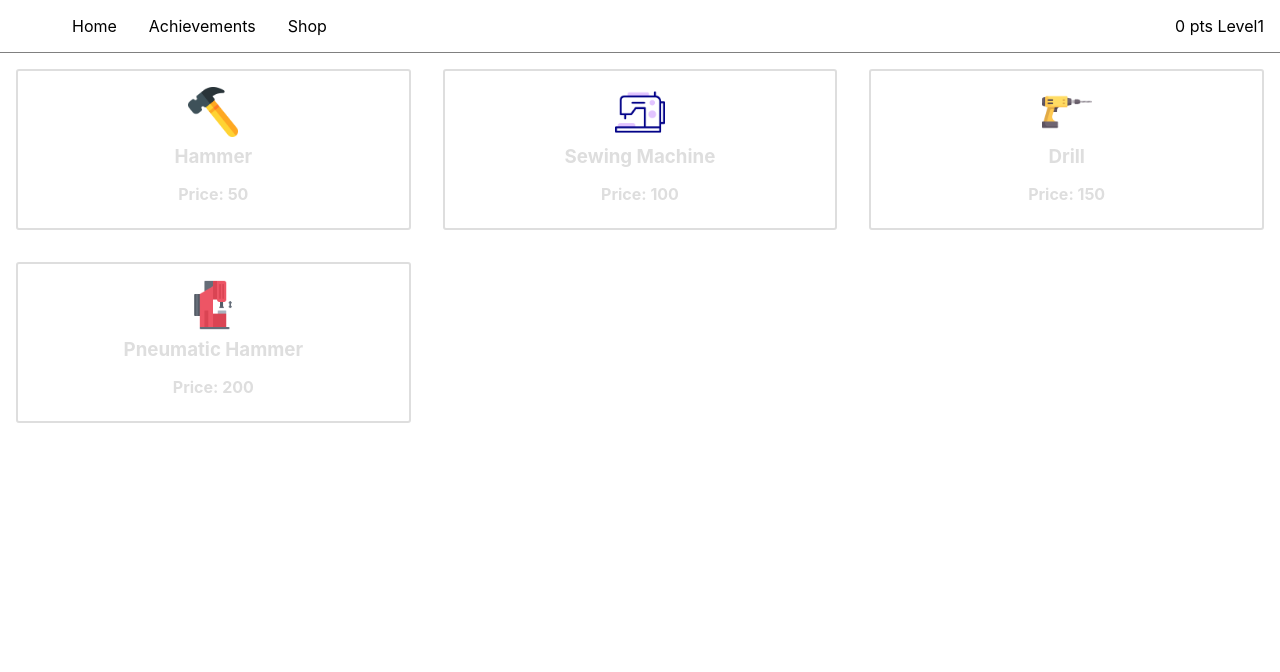
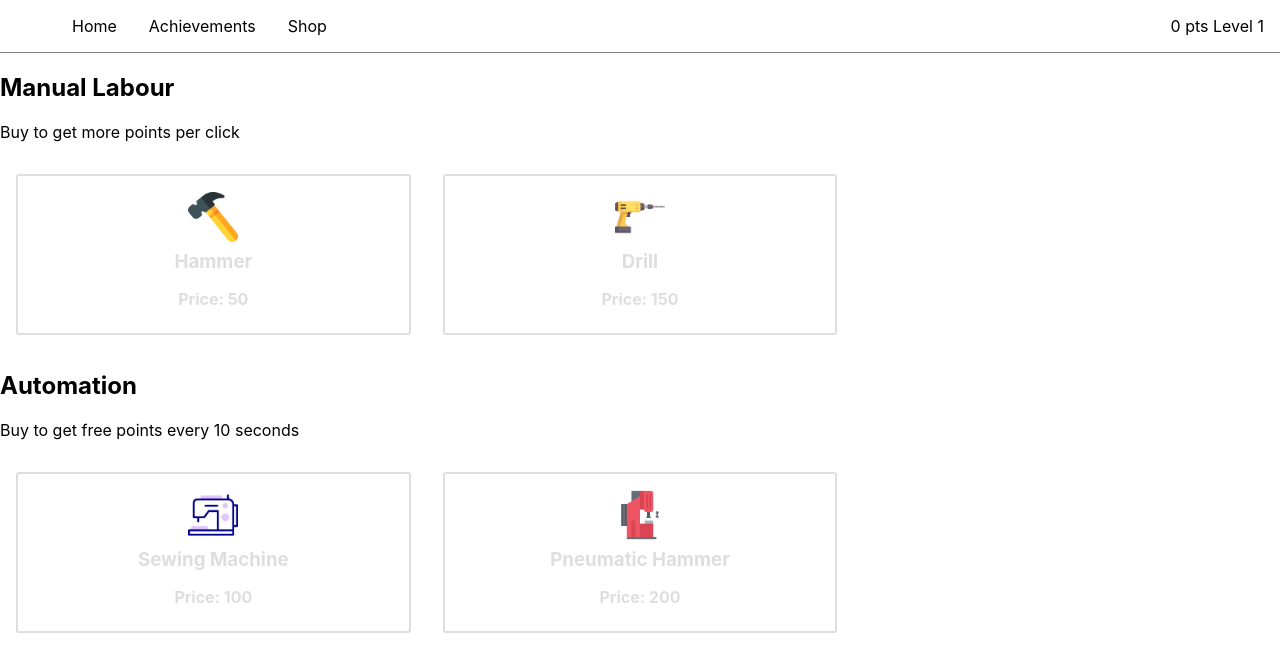
Before and after one commit to magiqfoxx/cookie-crumble, a React (Create React App) app: page /shop in a window 1280 px wide. Shown: the top 672 px of the page. Built offline with nearby package versions, Linux system fonts and the light colour scheme.

Commit message:
Divided machines into manual and automatic

```diff
--- a/src/components/App.tsx
+++ b/src/components/App.tsx
@@ -5,7 +5,7 @@ import styled from "styled-components";
 import "./App.css";
 
 import { getTotalPower } from "../helpers";
-import { selectOwned } from "../features/machines/machinesSlice";
+import { selectOwnedAutomatic } from "../features/machines/machinesSlice";
 import Home from "./Home";
 import Achievements from "./Achievements/Achievements";
 import Shop from "./Shop";
@@ -43,20 +43,19 @@ const Header = styled.header`
 
 export interface AppProps {}
 
-const App: React.SFC<AppProps> = () => {
-  const owned = useSelector(selectOwned);
+const App: React.FunctionComponent<AppProps> = () => {
+  const ownedAutomatic = useSelector(selectOwnedAutomatic);
   const dispatch = useDispatch();
 
   useEffect(() => {
     const machinePoints = setInterval(() => {
-      const totalPower = getTotalPower(owned);
+      const totalPower = getTotalPower(ownedAutomatic);
       dispatch(increment(totalPower));
-      console.log("hello");
     }, 10000);
     return () => {
       clearInterval(machinePoints);
     };
-  }, [owned, dispatch]);
+  }, [ownedAutomatic, dispatch]);
   return (
     <Router>
       <div>
--- a/src/components/Home.tsx
+++ b/src/components/Home.tsx
@@ -2,10 +2,11 @@ import React from "react";
 import { useDispatch, useSelector } from "react-redux";
 import styled from "styled-components";
 
-import { selectMostPowerfulOwned } from "../features/machines/machinesSlice";
+import { selectMostPowerfulManual } from "../features/machines/machinesSlice";
 import { increment, reset } from "../features/points/pointsSlice";
 
 import CookieImg from "../assets/cookie.png";
+import { availableManual } from "../data";
 
 const cursors = {
   hand: "cursors/hand.png",
@@ -29,6 +30,7 @@ const Main = styled.main`
   display: flex;
   flex-direction: column;
   justify-content: center;
+  align-items: center;
   h2 {
     margin: 1rem auto;
   }
@@ -36,16 +38,18 @@ const Main = styled.main`
 
 const Home = () => {
   const dispatch = useDispatch();
-  const mostPowerfulOwned = useSelector(selectMostPowerfulOwned);
+  const mostPowerfulManual = useSelector(selectMostPowerfulManual);
 
   return (
     <Main>
       <h2>This is how the cookie crumbles!</h2>
       <Button
-        onClick={() => dispatch(increment(1))}
-        cursor={cursors[mostPowerfulOwned]}
+        onClick={() =>
+          dispatch(increment(availableManual[mostPowerfulManual].power))
+        }
+        cursor={cursors[mostPowerfulManual]}
       >
-        <img src={CookieImg} alt="{mostPowerfulOwned}" />
+        <img src={CookieImg} alt="{mostPowerfulManual}" />
         <Text>Click</Text>
       </Button>
       <button onClick={() => dispatch(reset())}>Reset</button>
--- a/src/components/Shop/Shop.tsx
+++ b/src/components/Shop/Shop.tsx
@@ -5,9 +5,10 @@ import styled from "styled-components";
 import { availableMachines } from "../../data";
 import { selectPoints } from "../../features/points/pointsSlice";
 import {
+  Machine,
   buy,
-  Machine,
-  selectOwned,
+  selectOwnedManual,
+  selectOwnedAutomatic,
 } from "../../features/machines/machinesSlice";
 import Card from "../common/Card";
 import Hammer from "../../assets/hammer.png";
@@ -24,7 +25,8 @@ const Grid = styled.div`
 
 const Shop = () => {
   const points = useSelector(selectPoints);
-  const owned = useSelector(selectOwned);
+  const ownedManual = useSelector(selectOwnedManual);
+  const ownedAutomatic = useSelector(selectOwnedAutomatic);
   const dispatch = useDispatch();
   const buyMachine = (machine: Machine) => {
     availableMachines[machine].price <= points
@@ -32,13 +34,16 @@ const Shop = () => {
       : alert("Too expensive!");
   };
   return (
+    <>
+      <h2>Manual Labour</h2>
+      <p>Buy to get more points per click</p>
       <Grid>
         <Card
           selected={
-          !owned.includes("hammer") &&
+            !ownedManual.includes("hammer") &&
             availableMachines["hammer"].price <= points
           }
-        active={owned.includes("hammer")}
+          active={ownedManual.includes("hammer")}
           img={Hammer}
           onClick={() => buyMachine("hammer")}
           title=""
@@ -46,12 +51,29 @@ const Shop = () => {
           <h3>Hammer</h3>
           <h4>Price: {availableMachines["hammer"].price}</h4>
         </Card>
+
         <Card
           selected={
-          !owned.includes("sewingMachine") &&
+            !ownedManual.includes("drill") &&
+            availableMachines["drill"].price <= points
+          }
+          active={ownedManual.includes("drill")}
+          img={Drill}
+          onClick={() => buyMachine("drill")}
+        >
+          <h3> Drill</h3>
+          <h4>Price: {availableMachines["drill"].price}</h4>
+        </Card>
+      </Grid>
+      <h2>Automation</h2>
+      <p>Buy to get free points every 10 seconds</p>
+      <Grid>
+        <Card
+          selected={
+            !ownedAutomatic.includes("sewingMachine") &&
             availableMachines["sewingMachine"].price <= points
           }
-        active={owned.includes("sewingMachine")}
+          active={ownedAutomatic.includes("sewingMachine")}
           img={SewingMachine}
           onClick={() => buyMachine("sewingMachine")}
         >
@@ -60,21 +82,10 @@ const Shop = () => {
         </Card>
         <Card
           selected={
-          !owned.includes("drill") && availableMachines["drill"].price <= points
-        }
-        active={owned.includes("drill")}
-        img={Drill}
-        onClick={() => buyMachine("drill")}
-      >
-        <h3> Drill</h3>
-        <h4>Price: {availableMachines["drill"].price}</h4>
-      </Card>
-      <Card
-        selected={
-          !owned.includes("pneumaticHammer") &&
+            !ownedAutomatic.includes("pneumaticHammer") &&
             availableMachines["pneumaticHammer"].price <= points
           }
-        active={owned.includes("pneumaticHammer")}
+          active={ownedAutomatic.includes("pneumaticHammer")}
           img={PneumaticHammer}
           onClick={() => buyMachine("pneumaticHammer")}
         >
@@ -82,6 +93,7 @@ const Shop = () => {
           <h4>Price: {availableMachines["pneumaticHammer"].price}</h4>
         </Card>
       </Grid>
+    </>
   );
 };
 
--- a/src/components/Stats.tsx
+++ b/src/components/Stats.tsx
@@ -1,5 +1,5 @@
 import React from "react";
-import { useSelector, useDispatch } from "react-redux";
+import { useSelector } from "react-redux";
 
 import { getLevel } from "../helpers";
 import { selectPoints } from "../features/points/pointsSlice";
@@ -10,7 +10,7 @@ const Stats = () => {
   return (
     <span>
       <span>{points} pts </span>
-      <span>Level{getLevel(points)}</span>
+      <span>Level {getLevel(points)}</span>
     </span>
   );
 };
--- a/src/data.ts
+++ b/src/data.ts
@@ -1,22 +1,25 @@
-export const availableMachines = {
+export const availableManual = {
     hand: {
         price: 0,
-        power: 0
+        power: 1 //per click
     },
     hammer: {
         price: 50,
-        power: 10, //per 10s
+        power: 2, //per click
     },
+    drill: {
+        price: 150,
+        power: 5 //per click
+    },
+};
+export const availableAutomatic = {
     sewingMachine: {
         price: 100,
         power: 20 //per 10s
-    },
-    drill: {
-        price: 150,
-        power: 30 //per 10s
     },
     pneumaticHammer: {
         price: 200,
         power: 40 //per 10s
     },
 };
+export const availableMachines = { ...availableManual, ...availableAutomatic }
--- a/src/features/machines/machinesSlice.tsx
+++ b/src/features/machines/machinesSlice.tsx
@@ -1,22 +1,23 @@
 import { createSlice } from "@reduxjs/toolkit";
 import { RootState } from "../../store";
 
-import { availableMachines } from "../../data";
+import { availableManual, availableMachines } from "../../data";
 
-export type Machine =
-  | "hand"
-  | "hammer"
-  | "sewingMachine"
-  | "drill"
-  | "pneumaticHammer";
+export type AutomaticMachine = "sewingMachine" | "pneumaticHammer";
+type ManualMachine = "hand" | "hammer" | "drill";
+export type Machine = AutomaticMachine | ManualMachine;
 
 interface MachinesState {
-  owned: Array<Machine>;
+  ownedManual: Array<ManualMachine>;
+  ownedAutomatic: Array<AutomaticMachine>;
 }
 
 const initialState: MachinesState = {
-  owned: localStorage.getItem("machines")
-    ? JSON.parse(localStorage.getItem("machines")!)
+  ownedManual: localStorage.getItem("manualMachines")
+    ? JSON.parse(localStorage.getItem("manualMachines")!)
+    : [],
+  ownedAutomatic: localStorage.getItem("automaticMachines")
+    ? JSON.parse(localStorage.getItem("automaticMachines")!)
     : [],
 };
 
@@ -24,26 +25,42 @@ export const machinesSlice = createSlice({
   name: "machines",
   initialState,
   reducers: {
-    buy: (state, { payload }: { payload: Machine }) => {
-      if (!state.owned.includes(payload)) {
-        const newMachineList = [...state.owned, payload];
-        state.owned = newMachineList;
-        localStorage.setItem("machines", JSON.stringify(newMachineList));
+    buy: (
+      state,
+      { payload }: { payload: ManualMachine | AutomaticMachine }
+    ) => {
+      if (payload === "sewingMachine" || payload === "pneumaticHammer") {
+        //automatic
+        if (!state.ownedAutomatic.includes(payload)) {
+          const newAutomaticList = [...state.ownedAutomatic, payload];
+          state.ownedAutomatic = newAutomaticList;
+          localStorage.setItem(
+            "automaticMachines",
+            JSON.stringify(newAutomaticList)
+          );
+        }
+      } else {
+        if (!state.ownedManual.includes(payload)) {
+          const newManualList = [...state.ownedManual, payload];
+          state.ownedManual = newManualList;
+          localStorage.setItem("manualMachines", JSON.stringify(newManualList));
+        }
       }
     },
   },
-  extraReducers: {},
 });
 
 export const { buy } = machinesSlice.actions;
 
-export const selectOwned = (state: RootState) => state.machines.owned;
-export const selectMostPowerfulOwned = (state: RootState) => {
-  let mostPowerful: Machine = "hand";
-  state.machines.owned.forEach((machine) => {
-    if (
-      availableMachines[machine].power > availableMachines[mostPowerful].power
-    ) {
+export const selectOwnedManual = (state: RootState) =>
+  state.machines.ownedManual;
+export const selectOwnedAutomatic = (state: RootState) =>
+  state.machines.ownedAutomatic;
+
+export const selectMostPowerfulManual = (state: RootState) => {
+  let mostPowerful: ManualMachine = "hand";
+  state.machines.ownedManual.forEach((machine) => {
+    if (availableManual[machine].power > availableManual[mostPowerful].power) {
       mostPowerful = machine;
     }
   });
@@ -56,8 +73,8 @@ export const selectCanBeBought = (
 ) => {
   return points > availableMachines[machine].price ? true : false;
 };
-export const isOwned = (state: RootState, machine: Machine) => {
-  return state.machines.owned.includes(machine) ? true : false;
-};
+// export const isOwned = (state: RootState, machine: Machine) => {
+//   return state.machines.owned.includes(machine) ? true : false;
+// };
 
 export default machinesSlice.reducer;
--- a/src/helpers.ts
+++ b/src/helpers.ts
@@ -1,4 +1,4 @@
-import { Machine } from "./features/machines/machinesSlice"
+import { AutomaticMachine } from "./features/machines/machinesSlice"
 import { availableMachines } from "./data";
 
 export const getLevel = (points: number) => {
@@ -9,7 +9,7 @@ export const getLevel = (points: number) => {
   }
 };
 
-export const getTotalPower = (owned: Machine[]) => {
+export const getTotalPower = (owned: AutomaticMachine[]) => {
   let power = 0;
   owned.forEach(machine => {
     power += availableMachines[machine].power
```
Lines whose indentation alone changed are shown as unchanged.
